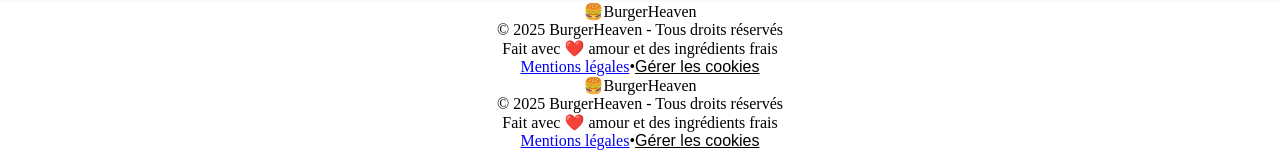
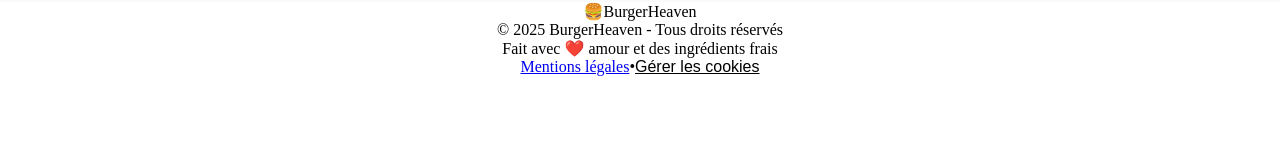
Before and after one commit to vfeuillet/burgerheaven, a Nuxt app: page / in a window 1280 px wide. Shown: the part 2320-2470 px from the top of the page. After the commit the page ends 2396 px from the top, so only its background shows below. Built offline with nearby package versions, Linux system fonts and the light colour scheme; no server answers.

Commit message:
fix: footer text and functional cookie button2

```diff
--- a/app.vue
+++ b/app.vue
@@ -1,20 +1,20 @@
 <script setup lang="ts">
-import { ref } from 'vue'
+import { ref, provide } from 'vue'
 import CookieBanner from '~/components/CookieBanner.vue'
 
-// Référence au composant CookieBanner
 const cookieBanner = ref<InstanceType<typeof CookieBanner> | null>(null)
 
-// Fonction pour gérer les cookies depuis le footer
-function manageCookies() {
+// ✅ Fournit la fonction de reset aux composants enfants (index.vue)
+provide('resetCookies', () => {
   if (cookieBanner.value?.resetCookies) {
     cookieBanner.value.resetCookies()
   } else {
+    // Fallback direct si le composant n'est pas encore monté
     localStorage.removeItem('cookie-consent')
     localStorage.removeItem('cookie-consent-date')
     window.location.reload()
   }
-}
+})
 </script>
 
 <template>
@@ -22,48 +22,8 @@ function manageCookies() {
     <!-- CookieBanner avec ref pour y accéder -->
     <CookieBanner ref="cookieBanner" />
 
-    <!-- Toutes les pages -->
+    <!-- Toutes les pages (index.vue contient le footer) -->
     <NuxtPage />
-
-    <!-- Footer avec bouton cookies fonctionnel -->
-    <footer class="bg-gradient-to-br from-gray-900 to-gray-800 text-white py-16 mt-16">
-      <div class="max-w-7xl mx-auto px-6">
-        <div class="text-center">
-          <!-- Logo -->
-          <div class="flex items-center justify-center gap-3 mb-6">
-            <span class="text-5xl">🍔</span>
-            <span class="text-3xl font-bold">BurgerHeaven</span>
-          </div>
-
-          <!-- Copyright -->
-          <p class="text-gray-400 mb-4 text-lg">
-            © 2025 BurgerHeaven - Tous droits réservés
-          </p>
-
-          <!-- ✅ TEXTE CORRIGÉ SANS BUG FLEX -->
-          <p class="text-gray-500 mb-6 text-base" style="display: block !important;">
-            Fait avec
-            <span class="text-red-500 mx-1 inline-block">❤️</span>
-            amour et des ingrédients frais
-          </p>
-
-          <!-- Liens légaux -->
-          <div class="flex items-center justify-center gap-3 text-sm text-gray-400">
-            <NuxtLink to="/mentions-legales" class="hover:text-yellow-400 transition-colors">
-              Mentions légales
-            </NuxtLink>
-            <span>•</span>
-            <button
-              @click="manageCookies"
-              class="hover:text-yellow-400 transition-colors cursor-pointer underline"
-              style="background: none; border: none; color: inherit; font-size: inherit; padding: 0;"
-            >
-              Gérer les cookies
-            </button>
-          </div>
-        </div>
-      </div>
-    </footer>
   </div>
 </template>
 
--- a/pages/index.vue
+++ b/pages/index.vue
@@ -1,18 +1,16 @@
 <script setup lang="ts">
 import CartSidebar from '~/components/CartSidebar.vue'
-import { ref } from 'vue'
+import { ref, inject } from 'vue'
 
 const isCartOpen = ref(false)
 
-// 👇 FONCTION CRITIQUE : Réinitialise les cookies depuis le footer
-function manageCookies() {
-  // Supprime le consentement
+// ✅ Injection de la fonction resetCookies depuis app.vue
+const resetCookies = inject('resetCookies', () => {
+  // Fallback si inject ne fonctionne pas
   localStorage.removeItem('cookie-consent')
   localStorage.removeItem('cookie-consent-date')
-
-  // Force le rechargement pour que CookieBanner se réaffiche
   window.location.reload()
-}
+})
 </script>
 
 <template>
@@ -148,7 +146,7 @@ function manageCookies() {
       </div>
     </section>
 
-    <!-- ✅ FOOTER CORRIGÉ - SANS BUG FLEX -->
+    <!-- ✅ FOOTER COMPLET AVEC BOUTON COOKIES FONCTIONNEL -->
     <footer class="bg-gradient-to-br from-gray-900 to-gray-800 text-white py-16 mt-16">
       <div class="max-w-7xl mx-auto px-6">
         <div class="text-center">
@@ -163,25 +161,21 @@ function manageCookies() {
             © 2025 BurgerHeaven - Tous droits réservés
           </p>
 
-          <!-- ✅ TEXTE CORRIGÉ - Pas de flex = pas de bug -->
+          <!-- ✅ TEXTE CORRIGÉ SANS BUG -->
           <p class="text-gray-500 mb-6 text-base" style="display: block !important;">
             Fait avec
             <span class="text-red-500 mx-1 inline-block">❤️</span>
             amour et des ingrédients frais
           </p>
 
-          <!-- Liens légaux -->
+          <!-- ✅ BOUTON COOKIES QUI FONCTIONNE -->
           <div class="flex items-center justify-center gap-3 text-sm text-gray-400">
-            <NuxtLink
-              to="/mentions-legales"
-              class="hover:text-yellow-400 transition-colors"
-            >
+            <NuxtLink to="/mentions-legales" class="hover:text-yellow-400 transition-colors">
               Mentions légales
             </NuxtLink>
             <span>•</span>
-            <!-- ✅ BOUTON QUI FONCTIONNE -->
             <button
-              @click="manageCookies"
+              @click="resetCookies"
               class="hover:text-yellow-400 transition-colors cursor-pointer underline"
               style="background: none; border: none; color: inherit; font-size: inherit; padding: 0;"
             >
```
